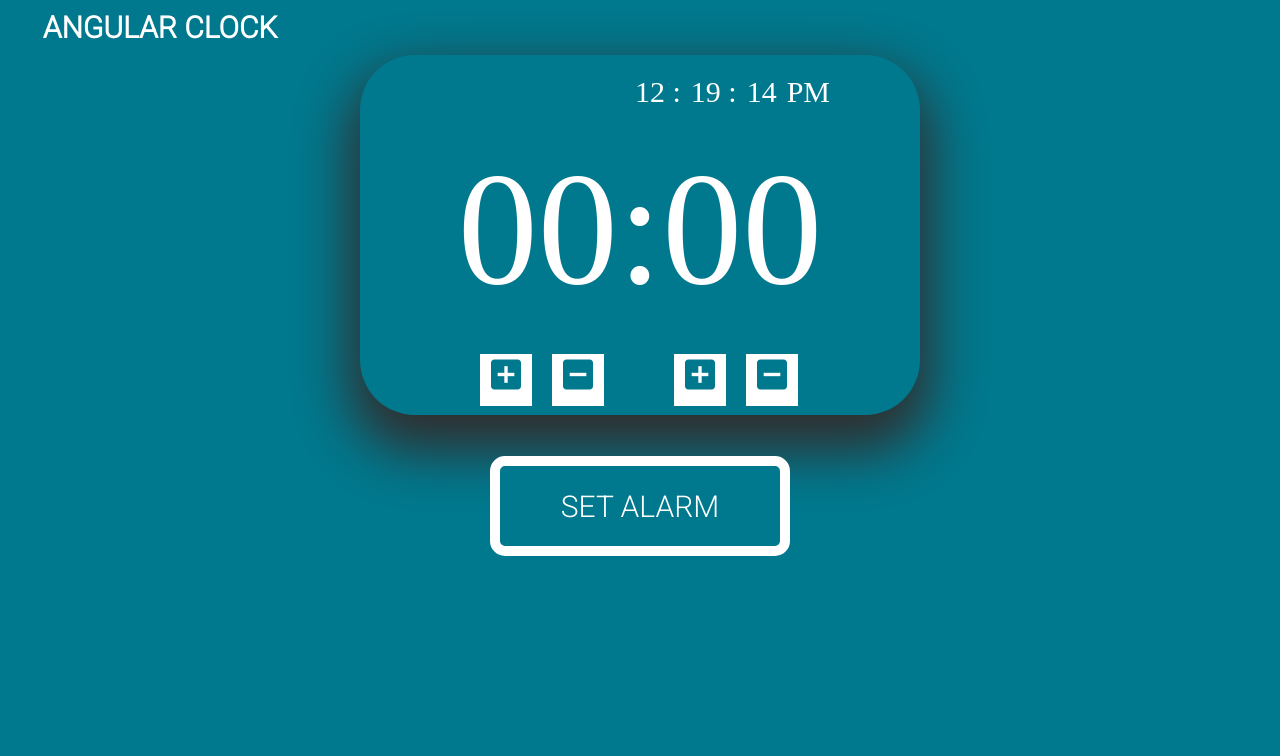
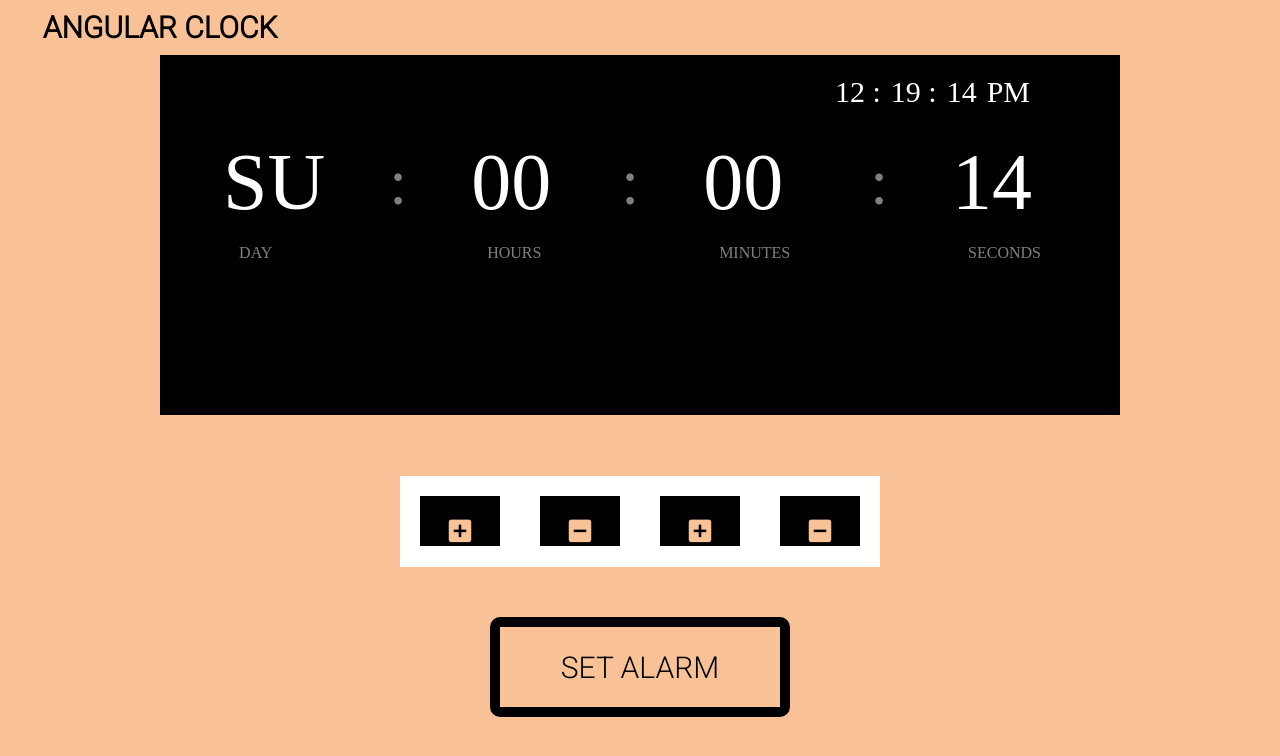
Before and after one commit to know-ankit/kookoo, an Angular app: page / in a window 1280 px wide. Shown: the top 756 px of the page. Built offline with nearby package versions, Linux system fonts and the light colour scheme.

Commit message:
add day and second in set time component

```diff
--- a/package.json
+++ b/package.json
@@ -21,6 +21,7 @@
     "@angular/router": "~8.2.9",
     "boxicons": "^2.0.5",
     "rxjs": "~6.4.0",
+    "tailwindcss": "^1.6.0",
     "tslib": "^1.10.0",
     "zone.js": "~0.9.1"
   },
--- a/src/app/app.component.scss
+++ b/src/app/app.component.scss
@@ -1,7 +1,7 @@
 .page-wrapper {
     overflow: hidden;
     position: fixed;
-    background-color: #00798e;
+    background-color: #f8c296;
     height:100%;
     width:100%;
     top:0;
@@ -18,5 +18,4 @@ app-header {
 
 app-digital-clock {
     justify-content: center;
-
 }
--- a/src/app/digital-clock/current-time/current-time.component.ts
+++ b/src/app/digital-clock/current-time/current-time.component.ts
@@ -10,6 +10,7 @@ export class CurrentTimeComponent implements OnInit {
   public minute: string;
   public second: string;
   public AMPM: string;
+  secondValue:any;
 
  ngOnInit(): void {
     setInterval(()=> {
@@ -17,7 +18,6 @@ export class CurrentTimeComponent implements OnInit {
       this.updateDate(date);
     }, 1000);
   }
-
   updateDate(date: Date) {
     const hours = date.getHours();
     this.AMPM = hours >= 12 ? 'PM': 'AM';
@@ -30,4 +30,6 @@ export class CurrentTimeComponent implements OnInit {
     this.second = seconds < 10 ? '0' + seconds : seconds.toString();
   }
 
+
+
 }
--- a/src/app/digital-clock/digital-clock.component.scss
+++ b/src/app/digital-clock/digital-clock.component.scss
@@ -1,10 +1,11 @@
 .clock-container {
-    border-radius: 55px;
-    width: 400px;
+    top: -10px;
+    width: 800px;
     height: 200px;
     padding: 80px;
     font-size: 30px;
-    box-shadow: 0 26px 55px 10px #312d2d;
+    background-color: var(--bg);
+
 }
 
 app-current-time {
--- a/src/app/digital-clock/set-time/button-control/button-control.component.scss
+++ b/src/app/digital-clock/set-time/button-control/button-control.component.scss
@@ -6,18 +6,18 @@
     width:300px;
     margin:auto;
     top:50px;
-    color: var(--primary);
-    background-color: var(--bg);
+    color: black;
+    background-color: #f8c296;
     align-items: center;
-    border-radius: 15px;
-    border: 10px solid #FFFFFF;
+    border-radius: 10px;
+    border: 10px solid black;
     font-size: 30px;
     font-family: 'Roboto', sans-serif;
     cursor: pointer;
 }
 
 .alarmSetText{
-    color: var(--primary);
+    color: black;
     font-size: 30px;
     display: flex;
     justify-content: center;
--- a/src/app/digital-clock/set-time/plus-minus-button/plus-minus-button.component.scss
+++ b/src/app/digital-clock/set-time/plus-minus-button/plus-minus-button.component.scss
@@ -1,13 +1,24 @@
-.bx{
-    font-size: 40px;
-    color: var(--bg);
-    height:50px;
-    cursor: pointer;
+.page-wrapper {
+    display: flex;
+    flex-direction: column;
+    padding: 10rem;
+}
+.bx {
+     font-size: 30px;
+     height:10px;
+     width:40px;
+     color: #f8c296;
+     background-color: black;
+     padding: 20px;
+     cursor: pointer;
+}
+.button:hover {
+    background-color:#f8c296;
 }
 
 .plus-hour-button, .minus-hour-button, .plus-minute-button, .minus-minute-button {
-    position: relative;
     background-color: var(--primary);
+    padding: 20px;
     border: 0;
 }
 .plus-hour-button {
--- a/src/app/digital-clock/set-time/set-time.component.html
+++ b/src/app/digital-clock/set-time/set-time.component.html
@@ -1,10 +1,30 @@
 <div class="page-wrapper">
     <div class="setTime">
-        <div id="hoursOne" class="digit" >{{hoursOne}}</div>
-        <div id="hoursTwo" class="digit" >{{hoursTwo}}</div>
-        <div id="divider">:</div>
-        <div id="minutesOne" class="digit" >{{minutesOne}}</div>
-        <div id="minutesTwo" class="digit" >{{minutesTwo}}</div>
+        <div class="day-container">
+            <div class="day">{{day}}</div>
+            <div class="Day">DAY</div>
+        </div>
+        <div class="divider">:</div>
+        <div class="hour-container">
+            <div class="hour-digit">
+                <div id="hoursOne" class="digit" >{{hoursOne}}</div>
+                <div id="hoursTwo" class="digit" >{{hoursTwo}}</div>
+            </div>
+            <div class="Hours">HOURS</div>
+        </div>
+        <div class="divider">:</div>
+        <div class="minute-container">
+            <div class="minute-digit">
+                <div id="minutesOne" class="digit" >{{minutesOne}}</div>
+                <div id="minutesTwo" class="digit" >{{minutesTwo}}</div>
+            </div>
+            <div class="Minutes">MINUTES</div>
+        </div>
+        <div class="divider">:</div>
+        <div class="second-container">
+            <div class="second">{{second}} </div>
+            <div class="Seconds">SECONDS</div>
+        </div>
     </div>
     <div>
         <app-plus-minus-button  (eventHourOne)= "updateHourOne($event)"
--- a/src/app/digital-clock/set-time/set-time.component.scss
+++ b/src/app/digital-clock/set-time/set-time.component.scss
@@ -1,13 +1,43 @@
 .setTime {
     display: flex;
     justify-content: center;
-    margin: auto;
-    font-size: 10rem;
+    flex-direction: row;
+    font-size: 5rem;;
     color: var(--primary);
 }
 
+.hour-digit, .minute-digit {
+    display: flex;
+    flex-direction: row;
+}
+.divider {
+    margin-top: -55px;
+    padding: 4rem;
+    font-size: 4rem;
+    color:gray;
+}
+.day-container, .hour-container, .minute-container, .second-container {
+    flex-direction: column;
+}
+
+.Day, .Hours, .Minutes, .Seconds {
+    font-size: 1rem;
+    padding:1rem;
+    color: gray;
+}
+
 app-plus-minus-button {
-    display:flex;
+    display: flex;
     justify-content: center;
-    margin-top:2rem;
+    margin-top: 2rem;
 }
+
+@media only screen and (max-width: 600px) {
+   .setTime {
+    display: flex;
+    justify-content: center;
+    flex-direction: column;
+    font-size: 2rem;;
+    }
+
+  }
--- a/src/app/digital-clock/set-time/set-time.component.ts
+++ b/src/app/digital-clock/set-time/set-time.component.ts
@@ -5,13 +5,36 @@ import { Component, OnInit, Input } from '@angular/core';
   templateUrl: './set-time.component.html',
   styleUrls: ['./set-time.component.scss']
 })
-export class SetTimeComponent {
+export class SetTimeComponent implements OnInit{
   hoursOne = 0;
   hoursTwo = 0;
   minutesOne = 0;
   minutesTwo = 0;
   alarmHours = 0;
   alarmMinutes = 0;
+  second: string;
+  day: string;
+  days = ['SU', 'MO', 'TU', 'WE', 'TH', 'FR', 'SA'];
+  date = new Date;
+
+  ngOnInit(): void {
+    setInterval(()=> {
+      const date = new Date();
+      this.updateSecond(date);
+    }, 1000);
+
+    this.day = this.days[this.date.getDay()];
+    console.log('day', this.day);
+  }
+
+
+
+  updateSecond(date: Date){
+    const seconds = date.getSeconds();
+    console.log('second', seconds);
+    this.second = seconds < 10 ? '0' + seconds : seconds.toString();
+  }
+
 
   updateHourOne(number) {
 
@@ -32,4 +55,7 @@ export class SetTimeComponent {
 
     this.minutesTwo = number;
   }
+
+
+
 }
--- a/src/app/header/header.component.scss
+++ b/src/app/header/header.component.scss
@@ -9,7 +9,7 @@ header {
     display: flex;
     justify-content: center;
     margin:0 auto;
-    color: #ffffff;
+    color: black;
     font-size:30px;
     font-family: 'Roboto', sans-serif;
 }
--- a/src/styles.scss
+++ b/src/styles.scss
@@ -1,6 +1,6 @@
 /* You can add global styles to this file, and also import other style files */
 
 :root {
-    --bg: #00798e;
+    --bg: #000000;
     --primary: #ffffff;
 }
```
Also changed, not shown: 1 other file (tests, documents, lock files or other folders).
